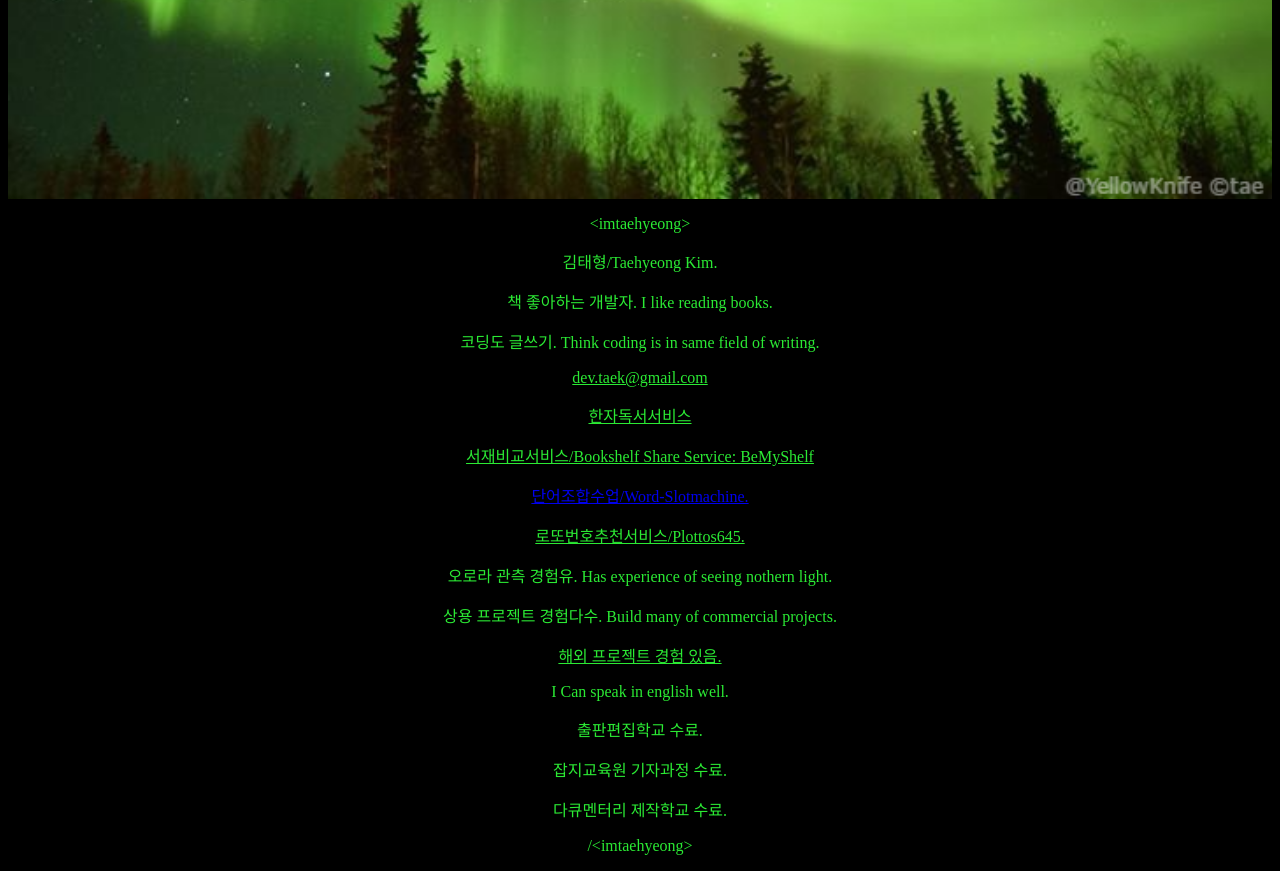
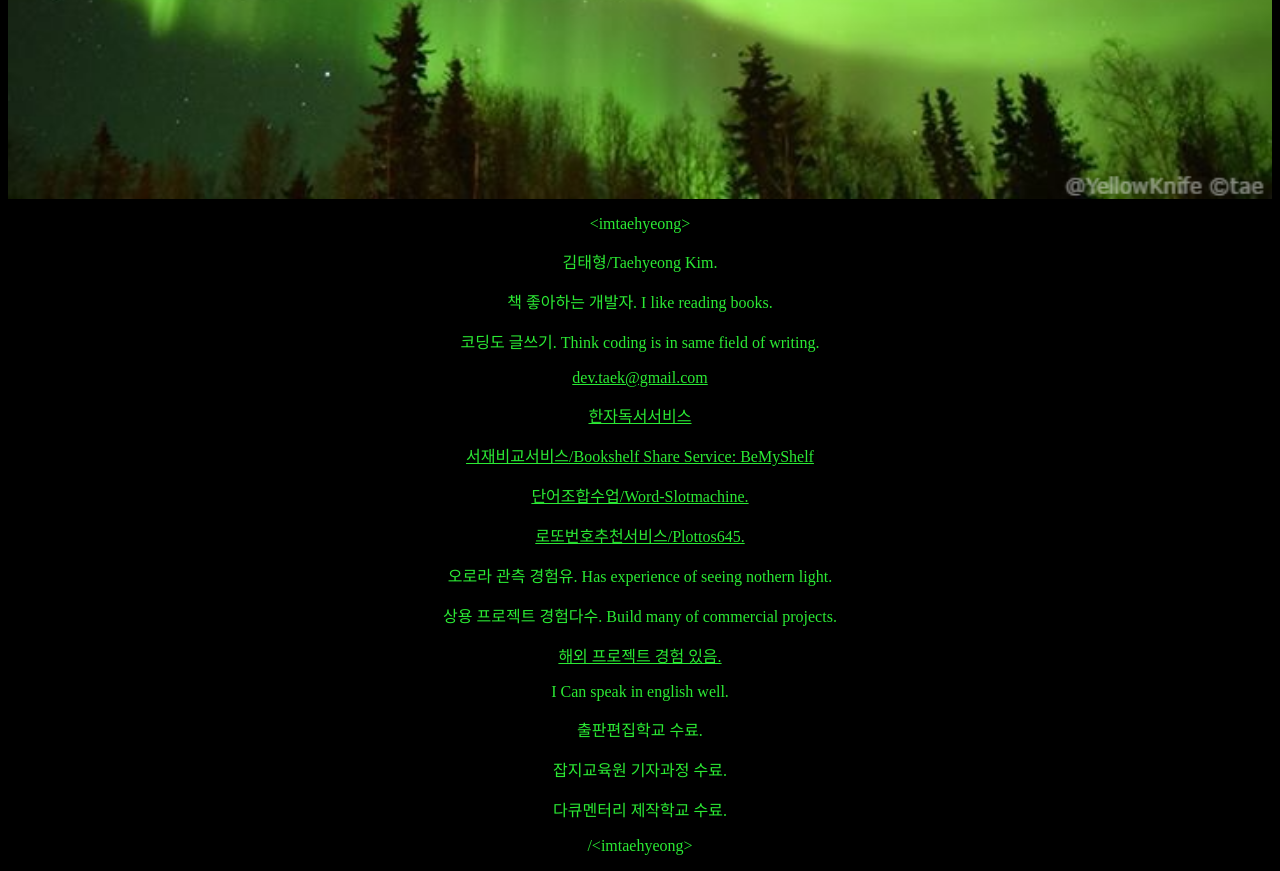
Before and after one commit to sooreesan/sooreesan.github.io, a plain HTML site: page index.html in a window 1280 px wide. Shown: the part 652-1523 px from the top of the page. Drawn offline with Linux system fonts and the light colour scheme.

Commit message:
Update index.html

```diff
--- a/index.html
+++ b/index.html
@@ -25,7 +25,7 @@
 		<p style="color:#2bea34;"><a href="mailto:dev.taek@gmail.com" style="color:#2bea34;">dev.taek@gmail.com</a></p>
 		<p style="color:#2bea34;"><a href="http://chojohanja.ga" style="color:#2bea34;">한자독서서비스</a></p>
 		<p style="color:#2bea34;"><a href="http://myshelf.ga" style="color:#2bea34;">서재비교서비스/Bookshelf Share Service: BeMyShelf</a></p>
-		<p style="color:#2bea34;"><a href="http://wordslotmachine.ga">단어조합수업/Word-Slotmachine.</a></p>
+		<p style="color:#2bea34;"><a href="http://wordslotmachine.ga" style="color:#2bea34;">단어조합수업/Word-Slotmachine.</a></p>
 		<p style="color:#2bea34;"><a href="http://app.plottoser.ga" style="color:#2bea34;">로또번호추천서비스/Plottos645.</a></p>
 		<p style="color:#2bea34;">오로라 관측 경험유. Has experience of seeing nothern light.</p>
 		<p style="color:#2bea34;">상용 프로젝트 경험다수. Build many of commercial projects.</p>
```
